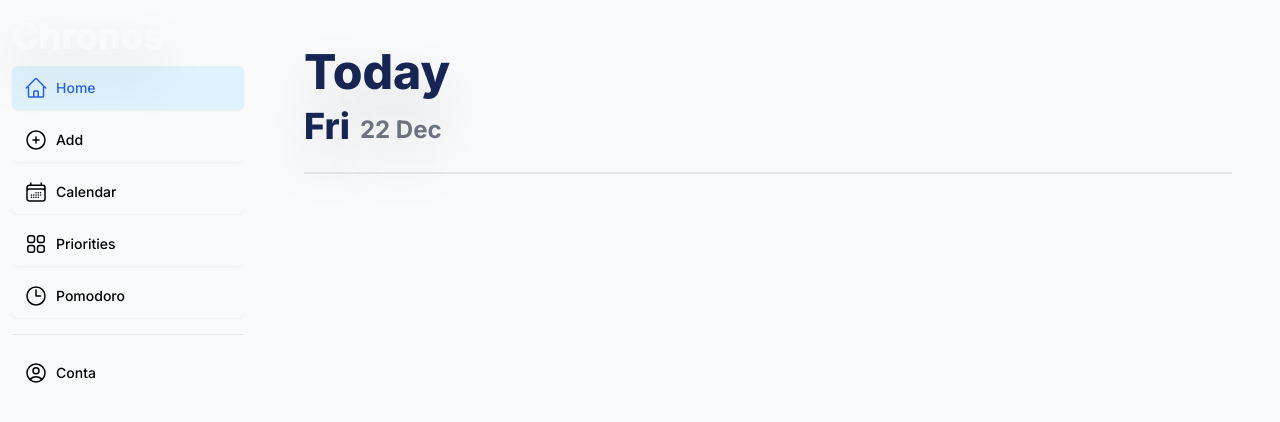
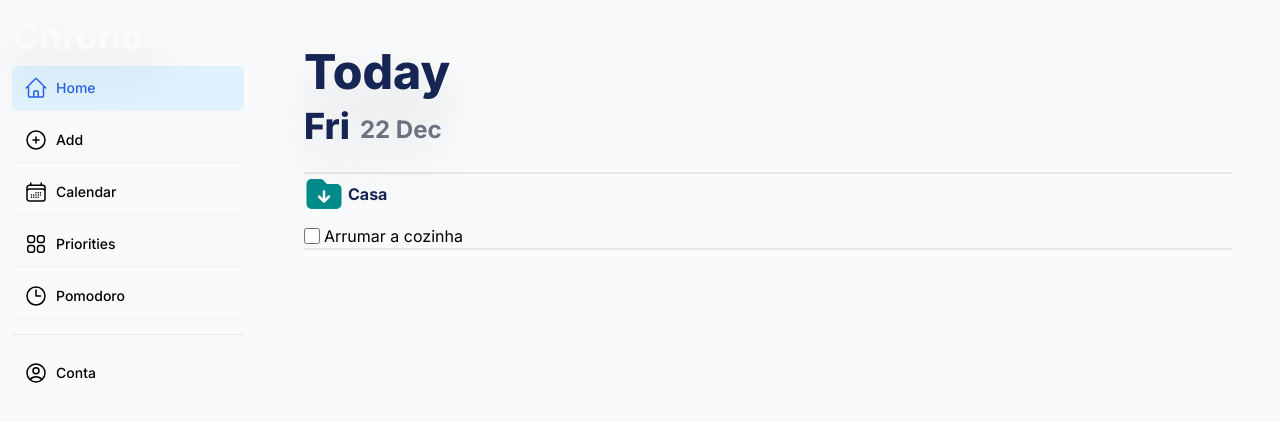
Before and after one commit to lucasKoyama/chronos-frontend, a Next.js app: page /app in a window 1280 px wide. Shown: the top 422 px of the page. Built offline with nearby package versions, Linux system fonts and the light colour scheme.

Commit message:
temporary: home tasks temporary structure

```diff
--- a/src/app/app/(home)/page.tsx
+++ b/src/app/app/(home)/page.tsx
@@ -1,5 +1,8 @@
 import { DateNames } from "@/app/lib/utils/DateNames"
+import TasksList from "@/app/ui/tasks/TasksList";
 import { Metadata } from "next"
+import tasks from "@/app/lib/mocks/tasks";
+import Tag from "@/app/ui/tasks/Tag";
 
 export const metadata: Metadata = { title: 'Home' }
 
@@ -20,6 +23,8 @@ export default function Page() {
         </section>
       </header>
       <section>
+        <Tag />
+        <TasksList tasks={tasks}/>
       </section>
     </section>
   )
--- a/src/app/lib/mocks/tasks.ts
+++ b/src/app/lib/mocks/tasks.ts
@@ -10,3 +10,5 @@ const tasks: task[] = [
     importance: 8
   }
 ]
+
+export default tasks;
```
